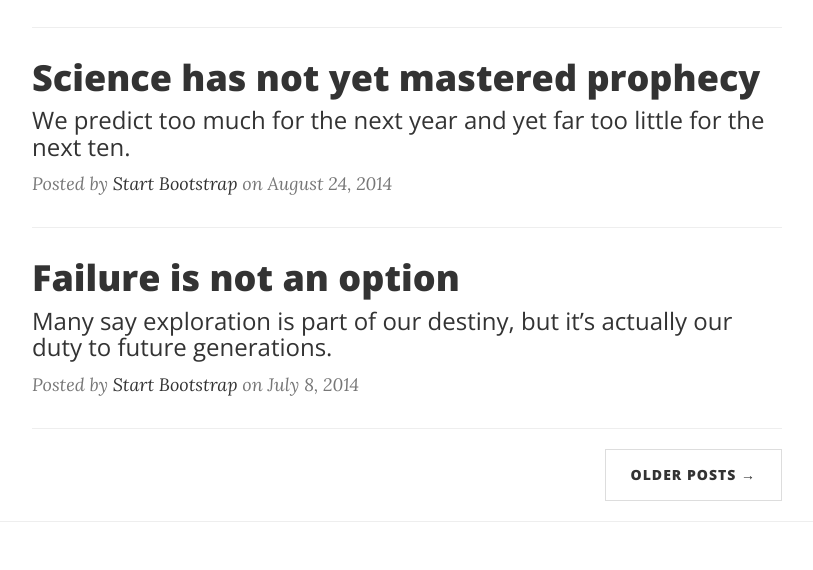
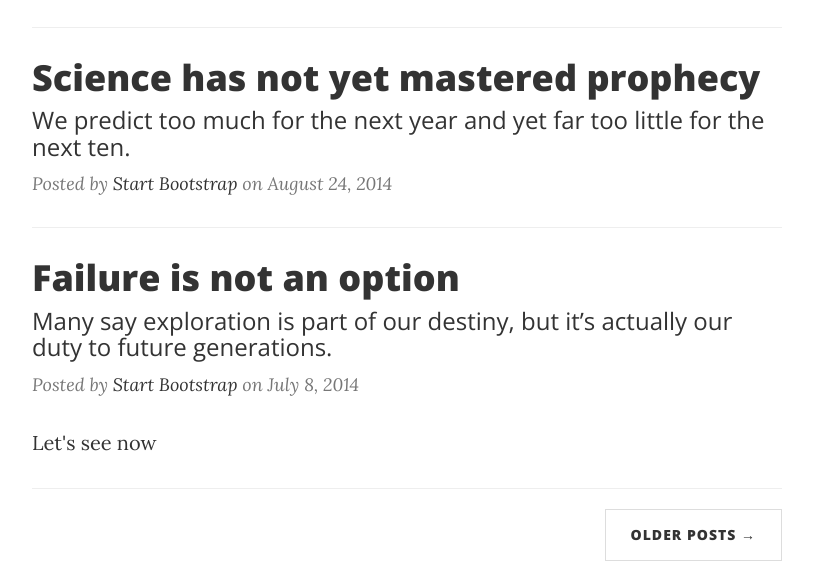
Before and after one commit to RoZZaH/learnable, a website: page index.html in a window 1280 px wide. Shown: the part 903-1473 px from the top of the page, without its empty margins (233-1046 px from the left). Drawn offline with nearby package versions, Linux system fonts and the light colour scheme.

Commit message:
Lars messing

```diff
--- a/index.html
+++ b/index.html
@@ -130,6 +130,7 @@
                         </h3>
                     </a>
                     <p class="post-meta">Posted by <a href="#">Start Bootstrap</a> on July 8, 2014</p>
+                    <p>Let's see now</p>
                 </div>
                 <hr>
                 <!-- Pager -->
```
